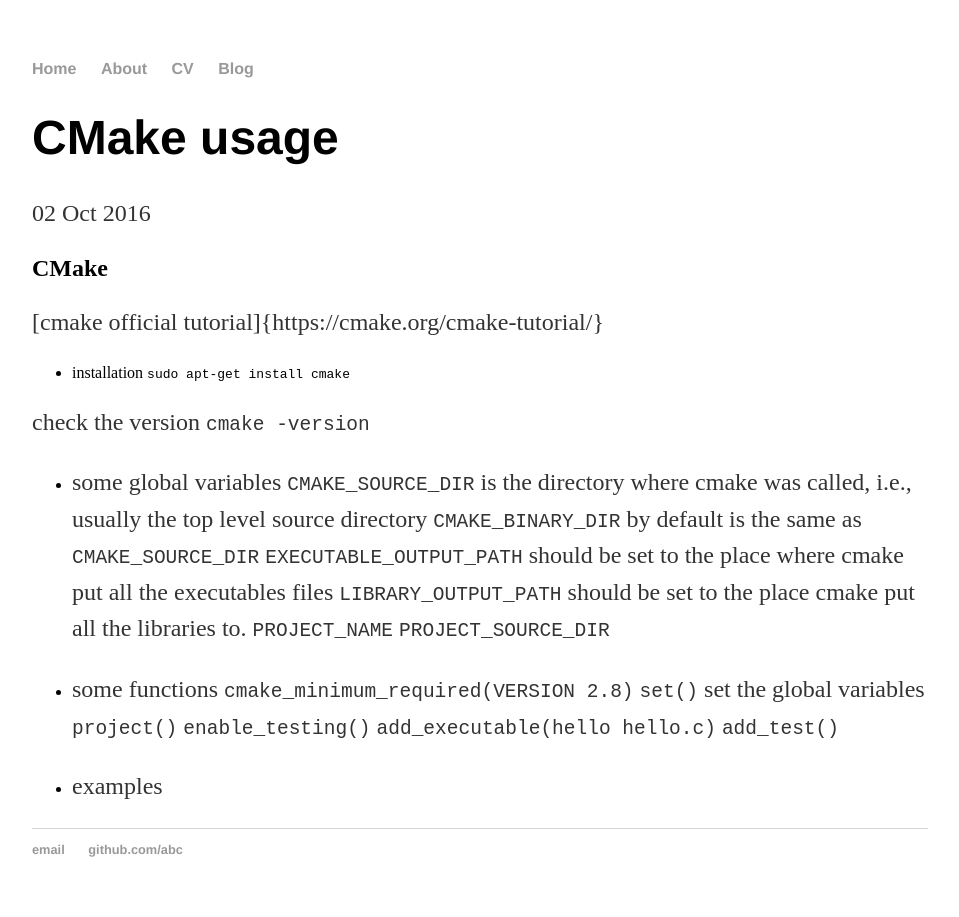
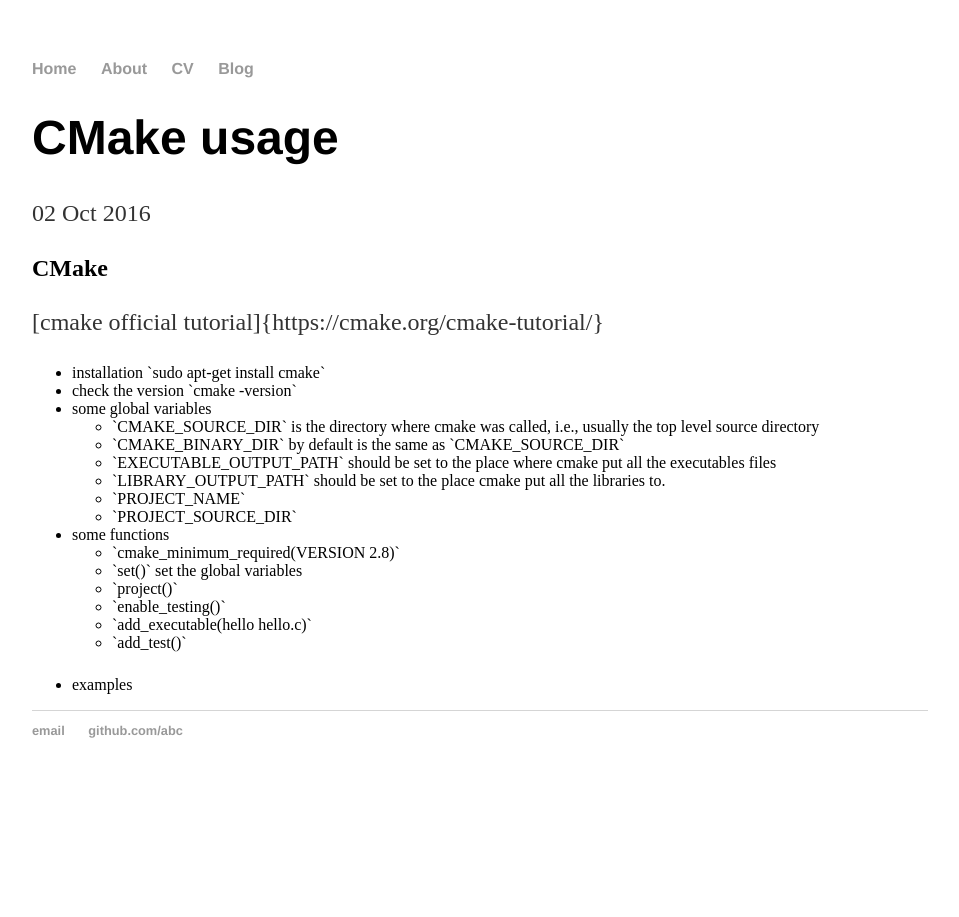
Before and after one commit to zhehe/zhehe.github.io, a Jekyll site: the page built from _posts/2016-10-01-cmake.md, in a window 1280 px wide. Shown: the whole page, without its empty margins (160-1119 px from the left). Built offline with Jekyll 4.4.1, drawn with Linux system fonts in a browser that asks for light colours.

Commit message:
change md file format

```diff
--- a/_posts/2016-10-01-cmake.md
+++ b/_posts/2016-10-01-cmake.md
@@ -7,27 +7,34 @@
 ## CMake
 
 [cmake official tutorial]{https://cmake.org/cmake-tutorial/}
-
-* installation
-`sudo apt-get install cmake`
-
-check the version
-`cmake -version`
-
-* some global variables
-`CMAKE_SOURCE_DIR` is the directory where cmake was called, i.e., usually the top level source directory
-`CMAKE_BINARY_DIR` by default is the same as `CMAKE_SOURCE_DIR`
-`EXECUTABLE_OUTPUT_PATH` should be set to the place where cmake put all the executables files
-`LIBRARY_OUTPUT_PATH` should be set to the place cmake put all the libraries to.
-`PROJECT_NAME`
-`PROJECT_SOURCE_DIR`
-
-* some functions
-`cmake_minimum_required(VERSION 2.8)`
-`set()` set the global variables
-`project()`
-`enable_testing()`
-`add_executable(hello hello.c)`
-`add_test()`
-
+<p>
+<ul>
+	<li>installation
+		`sudo apt-get install cmake`
+	</li>
+	<li>check the version
+		`cmake -version`
+	</li>
+	<li> some global variables
+		<ul>
+			<li>`CMAKE_SOURCE_DIR` is the directory where cmake was called, i.e., usually the top level source directory</li>
+			<li>`CMAKE_BINARY_DIR` by default is the same as `CMAKE_SOURCE_DIR`</li>
+			<li>`EXECUTABLE_OUTPUT_PATH` should be set to the place where cmake put all the executables files</li>
+			<li>`LIBRARY_OUTPUT_PATH` should be set to the place cmake put all the libraries to.</li>
+			<li>`PROJECT_NAME` </li>
+			<li>`PROJECT_SOURCE_DIR` </li>
+		</ul>
+	</li>
+	<li> some functions
+		<ul>
+			<li>`cmake_minimum_required(VERSION 2.8)` </li>
+			<li>`set()` set the global variables</li>
+			<li>`project()`</li>
+			<li>`enable_testing()`</li>
+			<li>`add_executable(hello hello.c)`</li>
+			<li>`add_test()`</li>
+		</ul>
+	</li>
+</ul>
+</p>
 * examples
```
